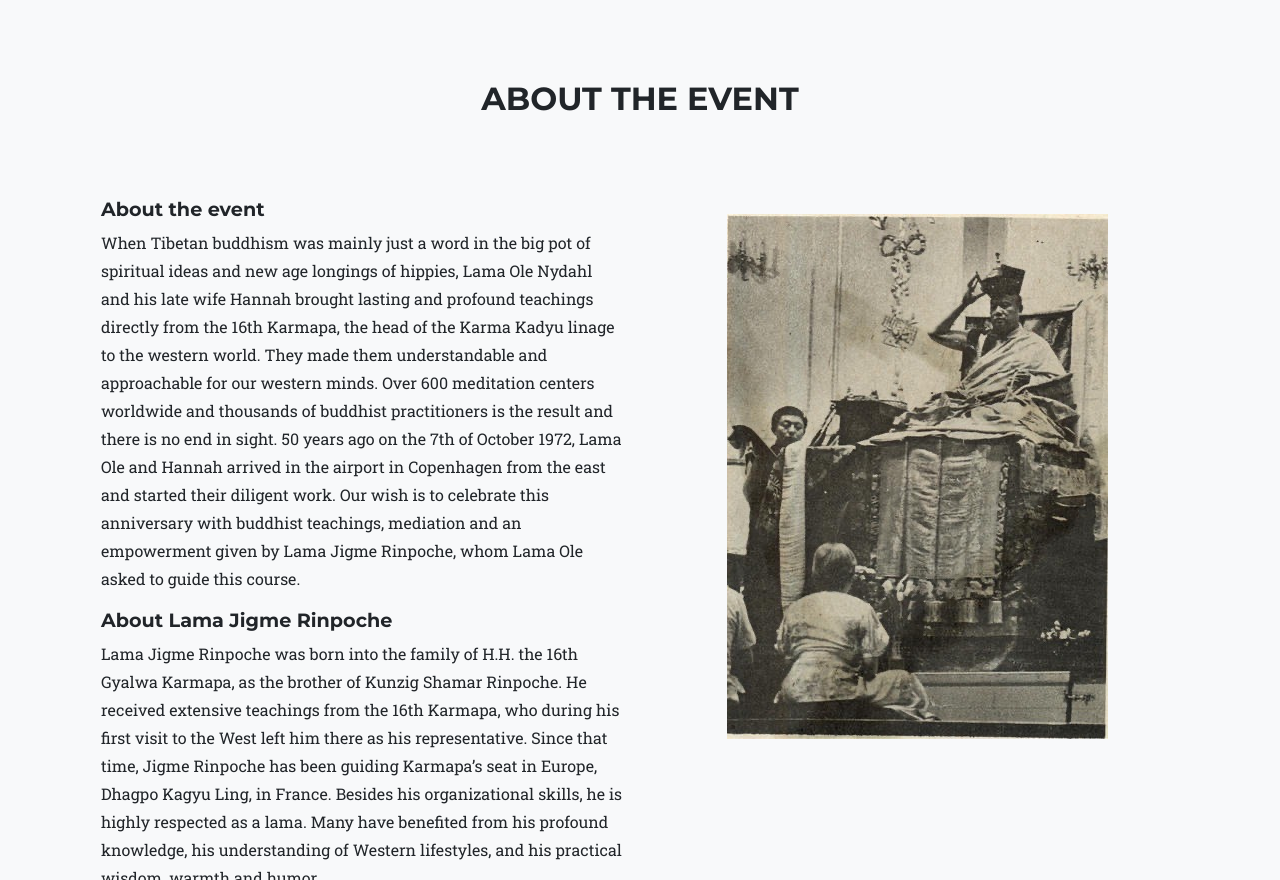
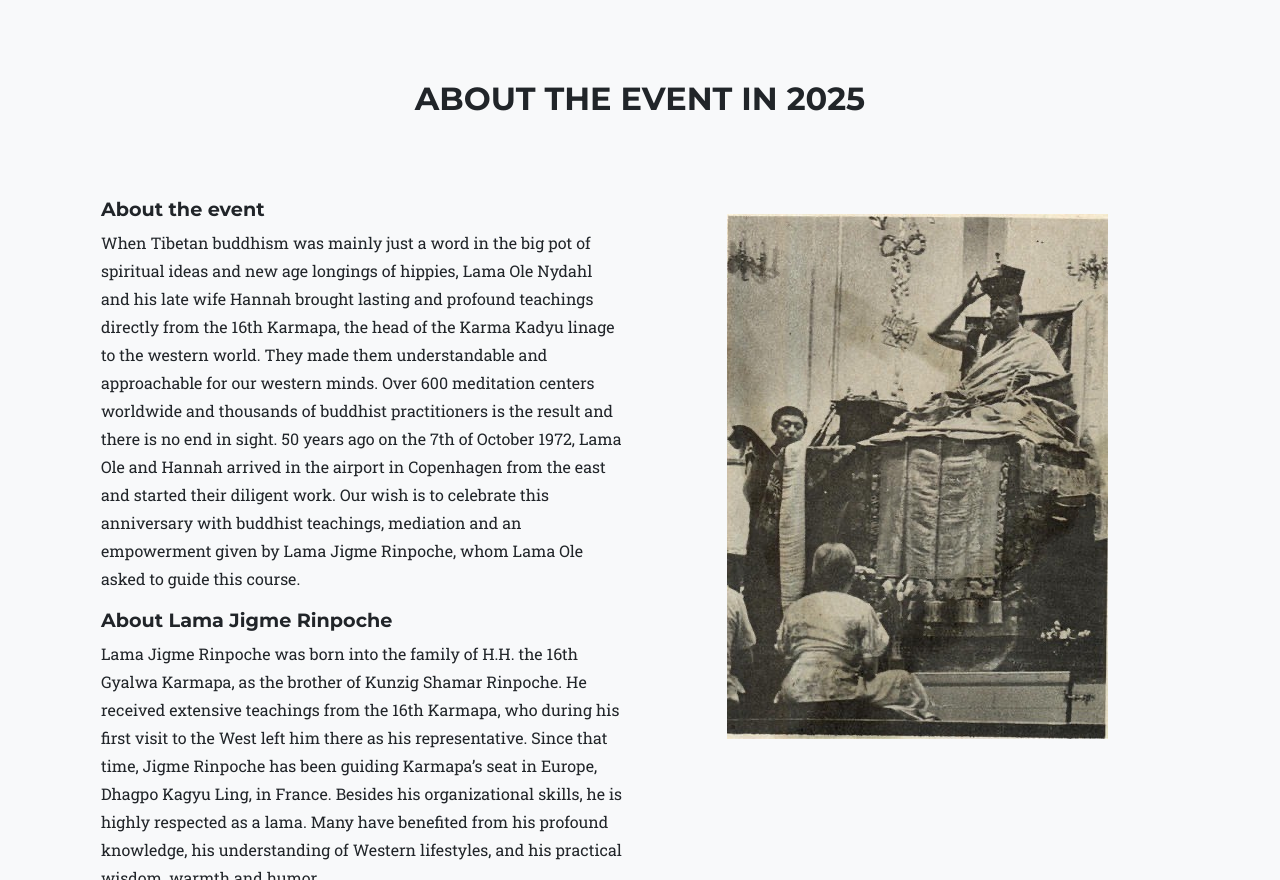
Before and after one commit to okomaro/course2019, a plain HTML site: page index.html in a window 1280 px wide. Shown: the part 873-1753 px from the top of the page. Drawn offline with nearby package versions, Linux system fonts and the light colour scheme; a web font is replaced by a local one.

Commit message:
Update index.html
test

```diff
--- a/index.html
+++ b/index.html
@@ -118,7 +118,7 @@
         <div class="container">
             <div class="row text-center p-3">
                 <div class="col-lg-12 text-center">
-                    <h2 class="section-heading text-uppercase">About the event</h2>
+                    <h2 class="section-heading text-uppercase">About the event in 2025</h2>
 
                 </div>
             </div>
```
